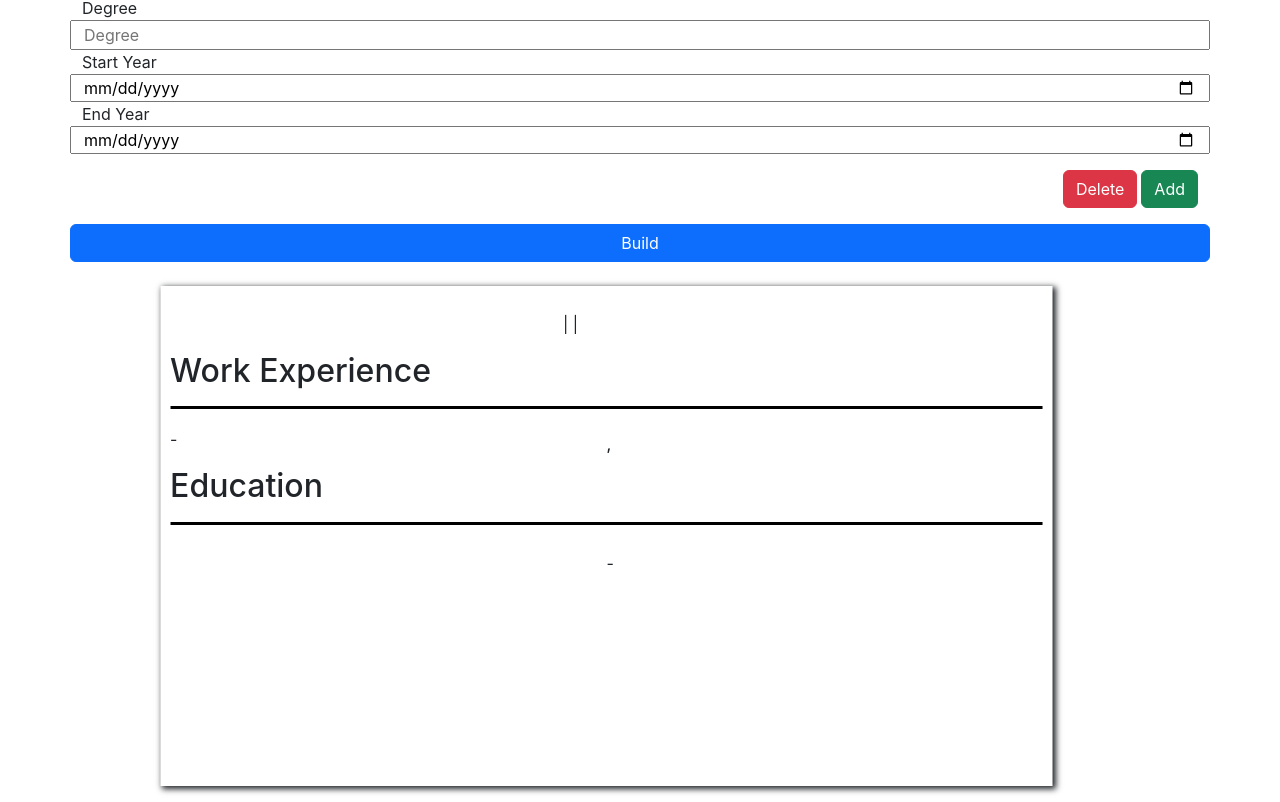
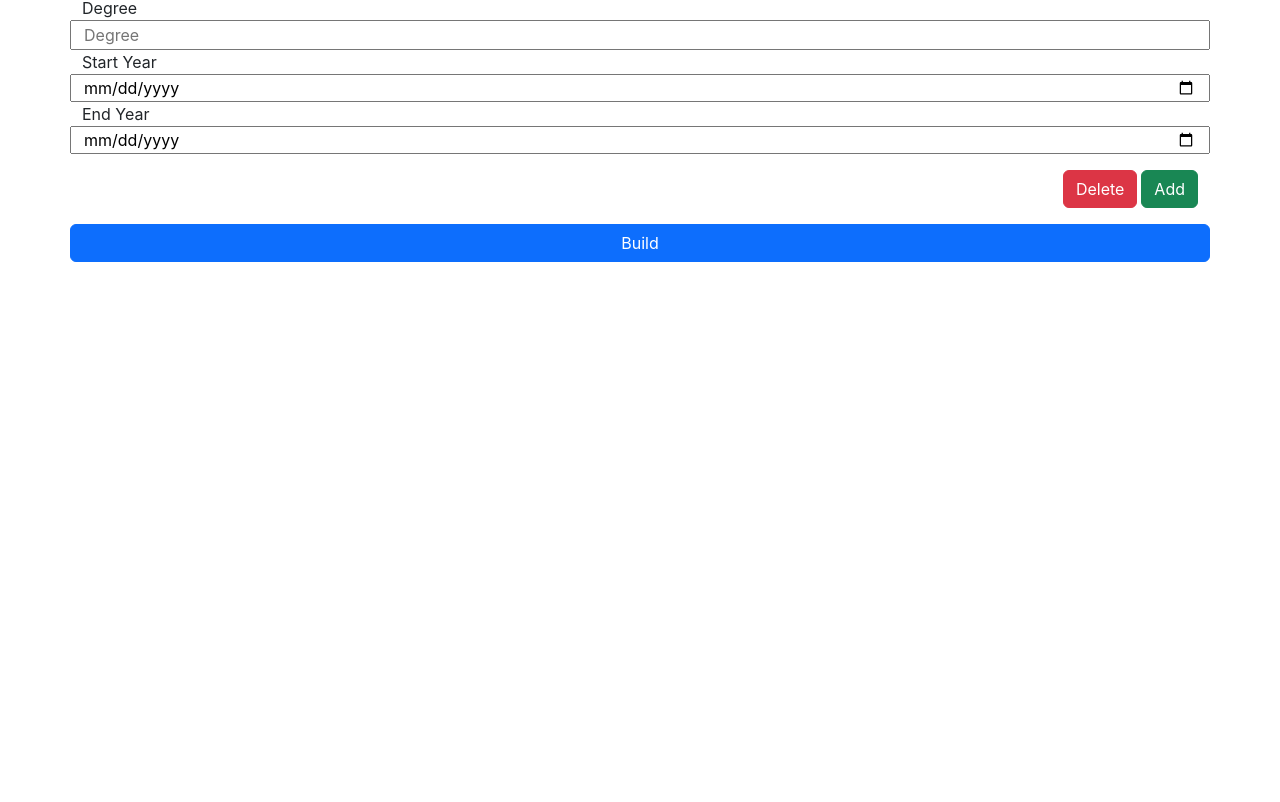
Before and after one commit to IamLiam09/cv-project, a React (Create React App) app: page / in a window 1280 px wide. Shown: the part 1042-1844 px from the top of the page. After the commit the page ends 1304 px from the top, so only its background shows below. Built offline with nearby package versions, Linux system fonts and the light colour scheme; the HTML template or start-up script is replaced by a standard one.

Commit message:
made changes for netlify

```diff
--- a/src/App.js
+++ b/src/App.js
@@ -1,5 +1,5 @@
 
-import react, { components, useState} from "react"
+import { useState} from "react"
 import './App.css';
 import PersonalInfo from "./components/General.js"
 import Educational from "./components/Education.js"
@@ -8,7 +8,7 @@ import Buildbtn from "./components/Buildbtn.js"
 import Generalview from "./layouts/Generalview.js"
 import Practicalexpview from "./layouts/Practicalexpview"
 import Educationview from "./layouts/Educationview.js"
-import { Container, Row, Col, Button} from "react-bootstrap"
+import { Container } from "react-bootstrap"
 import uniqid from "uniqid";
 function App() {
   // The state for PersonalInfo
@@ -45,18 +45,19 @@ function App() {
 			id: uniqid(),
 		},
 	]);
+	const [show, setShow] = useState(false)
   return (
     <>
       <Container >
         <PersonalInfo personalInfo={personalInfo} setpersonalInfo={setpersonalInfo} />
         <WorkExperience generalInfo={generalInfo} setGeneralInfo={setGeneralInfo} />
         <Educational  educationInfo={educationInfo} setEducationInfo={setEducationInfo} />
-        <Buildbtn />
-        <div className="bg-white mt-4 mb-3 paper">
+        <Buildbtn show={show} setShow={setShow} />
+        {show && <div className="bg-white mt-4 mb-3 paper">
 			<Generalview personalInfo={personalInfo} />
 			<Practicalexpview generalInfo={generalInfo} />
 			<Educationview educationInfo={educationInfo} />
-		</div>
+		</div>}
       </Container>
     </>
   );
--- a/src/components/Buildbtn.js
+++ b/src/components/Buildbtn.js
@@ -1,10 +1,13 @@
-import react, {useState} from "react";
 import { Row, Button } from "react-bootstrap";
-const BuildBtn = () => {
+const BuildBtn = (props) => {
+    const { show, setShow } = props
+    const changeValue = () => {
+        setShow(show => !show )
+    }
     return(
         <>
             <Row>
-                <Button >
+                <Button onClick={changeValue}>
                     Build
                 </Button>
             </Row>
--- a/src/components/Education.js
+++ b/src/components/Education.js
@@ -1,5 +1,5 @@
-import { useState } from "react";
 import uniqid from "uniqid";
+import { useState } from "react"
 import { Row, Button } from "react-bootstrap";
 
 const Educational = (props) => {
--- a/src/components/General.js
+++ b/src/components/General.js
@@ -1,5 +1,4 @@
-import react, { useState } from "react";
-import { Col, Row } from "react-bootstrap";
+import { Row } from "react-bootstrap";
 const PersonalInfo = (props) => {
 	const {personalInfo, setpersonalInfo} = props
 	const handleInputChange = (index, e) => {
--- a/src/layouts/Educationview.js
+++ b/src/layouts/Educationview.js
@@ -1,5 +1,4 @@
-import { useState } from "react";
-import { Col, Row } from "react-bootstrap";
+import { Row } from "react-bootstrap";
 const Generalview = (props) => {
 	const { educationInfo } = props;
 	return (
--- a/src/layouts/Generalview.js
+++ b/src/layouts/Generalview.js
@@ -1,11 +1,9 @@
-import { Col, Row } from "react-bootstrap";
-import { useState } from "react";
+import { Row } from "react-bootstrap";
 const Generalview = (props) => {
 	const { personalInfo } = props;
-	const [firstarr, setFirstArr] = useState(personalInfo);
 	return (
 		<section>
-			{firstarr.map((first, index) => {
+			{personalInfo.map((first, index) => {
 				return (
 					<div key={index} className="generalview">
 						<Row>
--- a/src/layouts/Practicalexpview.js
+++ b/src/layouts/Practicalexpview.js
@@ -1,5 +1,3 @@
-import { useState } from "react";
-import { Col, Row } from "react-bootstrap";
 const Generalview = (props) => {
 	const { generalInfo } = props;
 	return (
```
Also changed, not shown: 1 other file (tests, documents, lock files or other folders).
